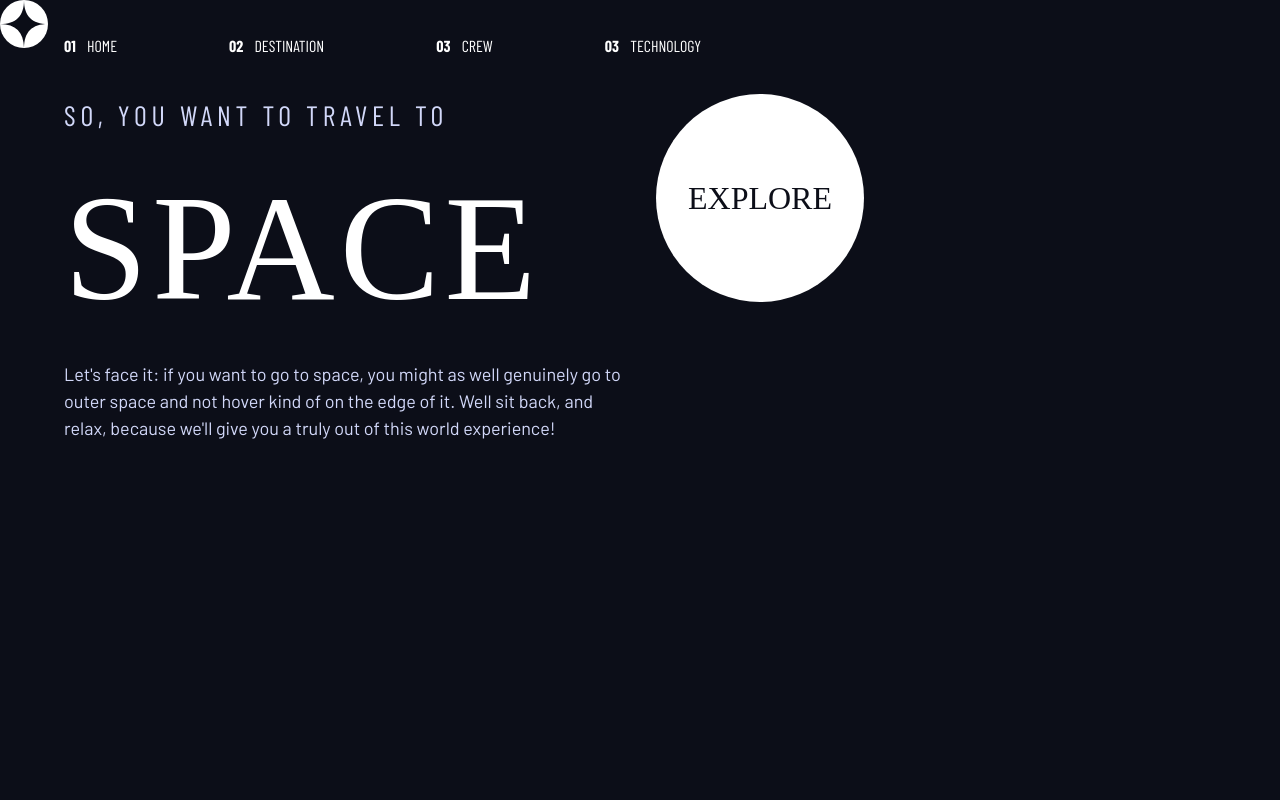
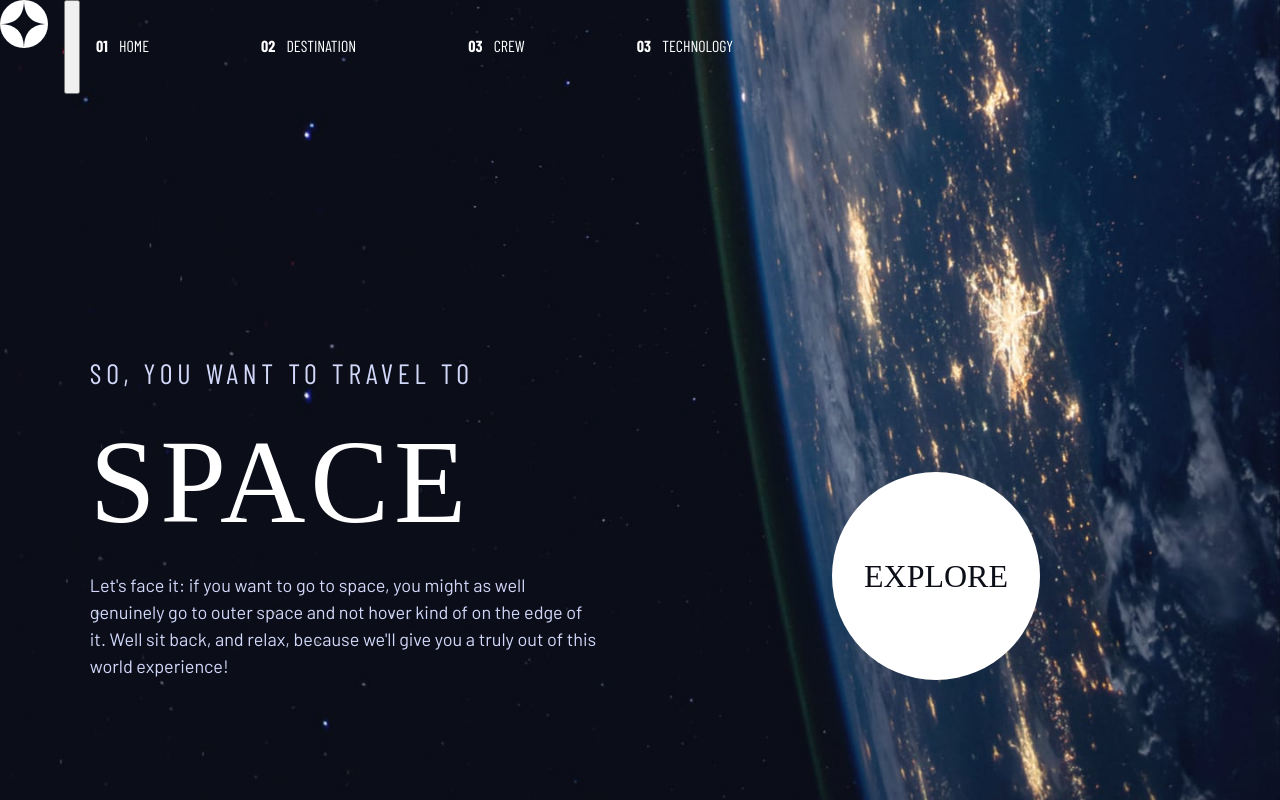
Before and after one commit to mengxian98/space-tourism, a plain HTML site: page index.html in a window 1280 px wide. Drawn offline with nearby package versions, Linux system fonts and the light colour scheme; a web font is replaced by a local one.

Commit message:
Update Home Layout

```diff
--- a/css/styles.css
+++ b/css/styles.css
@@ -8,14 +8,32 @@
   --ff-serif: 'Bellefair', serif;
   --ff-sans-cond: 'Barlow Condensed', sans-serif;
   --ff-sans-normal: 'Barlow', sans-serif;
-  --fs-900: 9.375rem;
-  --fs-800: 6.25rem;
-  --fs-700: 3.5rem;
-  --fs-600: 2rem;
+  --fs-900: clamp(5rem, 8vw + 1rem, 9.375rem);
+  --fs-800: 3.5rem;
+  --fs-700: 1.5rem;
+  --fs-600: 1rem;
   --fs-500: 1.75rem;
-  --fs-400: 1.125rem;
+  --fs-400: 0.9375rem;
   --fs-300: 1rem;
   --fs-200: 0.875rem;
+}
+
+@media (min-width: 35em) {
+  :root {
+    --fs-800: 5rem;
+    --fs-700: 2.5rem;
+    --fs-600: 1.5rem;
+    --fs-400: 1rem;
+  }
+}
+
+@media (min-width: 45em) {
+  :root {
+    --fs-800: 6.25rem;
+    --fs-700: 3.5rem;
+    --fs-600: 2rem;
+    --fs-400: 1.125rem;
+  }
 }
 
 /* CSS Reset */
@@ -48,6 +66,9 @@ body {
   font-size: var(--fs-400);
   line-height: 1.5;
   min-height: 100vh;
+  display: grid;
+  grid-template-rows: min-content 1fr;
+  grid-template-areas: "nav""content";
 }
 
 @media (prefers-reduced-motion: reduce) {
@@ -78,16 +99,34 @@ body {
 
 .grid-container {
   display: grid;
-  grid-column-gap: 2rem;
-  grid-template-columns: minmax(2rem, 1fr) repeat(2, minmax(0, 35rem)) minmax(2rem, 1fr);
+  text-align: center;
+  place-items: center;
+  padding-inline: 1rem;
 }
 
-.grid-container > *:first-child {
-  grid-column: 2;
+.grid-container > * {
+  max-width: 50ch;
 }
 
-.grid-container > *:last-child {
-  grid-column: 3;
+@media (min-width: 45em) {
+  .grid-container {
+    column-gap: 2rem;
+    text-align: left;
+    grid-template-columns: minmax(1rem, 1fr) repeat(2, minmax(0, 35rem)) minmax(1rem, 1fr);
+  }
+
+  .grid-container>*:first-child {
+    grid-column: 2;
+  }
+
+  .grid-container>*:last-child {
+    grid-column: 3;
+  }
+
+  #home .grid-container {
+    align-items: end;
+    padding-bottom: max(1rem, 15vh);
+  }
 }
 
 .sr-only {
@@ -234,6 +273,7 @@ body {
   aspect-ratio: 1;
   border-radius: 50%;
   display: inline-grid;
+  font-size: 2rem;
   padding: 0 2rem;
   position: relative;
   place-items: center;
@@ -257,3 +297,26 @@ body {
   opacity: 1;
   transform: scale(1.45);
 }
+
+/* Background */
+body {
+  background-size: cover;
+  background-position: bottom center;
+}
+
+#home {
+  background-image: url("../assets/home/background-home-mobile.jpg");
+}
+
+@media (min-width: 35em) {
+  #home {
+    background-position: center center;
+    background-image: url("../assets/home/background-home-tablet.jpg");
+  }
+}
+
+@media (min-width: 45em) {
+  #home {
+    background-image: url("../assets/home/background-home-desktop.jpg");
+  }
+}
--- a/index.html
+++ b/index.html
@@ -13,14 +13,20 @@
   <title>Space Tourism - Home</title>
 </head>
 
-<body>
+<body id="home">
+
   <!-- Navigation -->
   <header class="flex">
     <div class="">
       <img src="assets/logo.svg" alt="Space Tourism Logo">
     </div>
+
+    <button class="mobile-nav-toggle" aria-controls="nav-bar">
+      <span class="sr-only" aria-expanded="false">Menu</span>
+    </button>
+
     <nav>
-      <ul class="primary-navigation underline-selection flex">
+      <ul id="nav-bar" class="primary-navigation underline-selection flex">
         <li class=""><a href="index.html"><span>01</span> Home</a></li>
         <li><a href="destination.html"><span>02</span> Destination</a></li>
         <li><a href="crew.html"><span>03</span> Crew</a></li>
@@ -43,6 +49,7 @@
       <a href="#" class="large-button bg-white text-dark uppercase ff-serif fs-600">Explore</a>
     </div>
   </div>
+
 </body>
 
 </html>
```
Also changed, not shown: assets/home/background-home-desktop.jpg (added), assets/home/background-home-mobile.jpg (added), assets/home/background-home-tablet.jpg (added).
